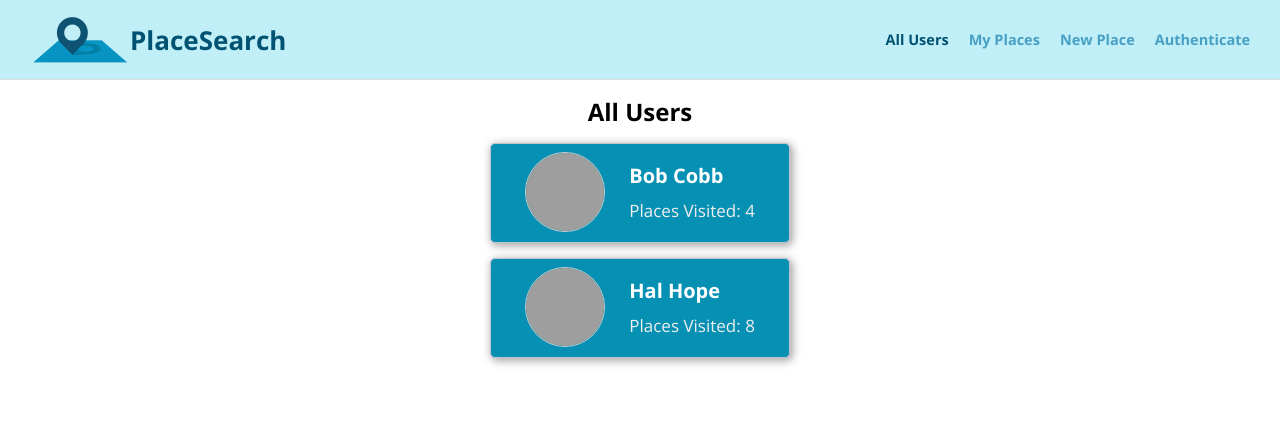
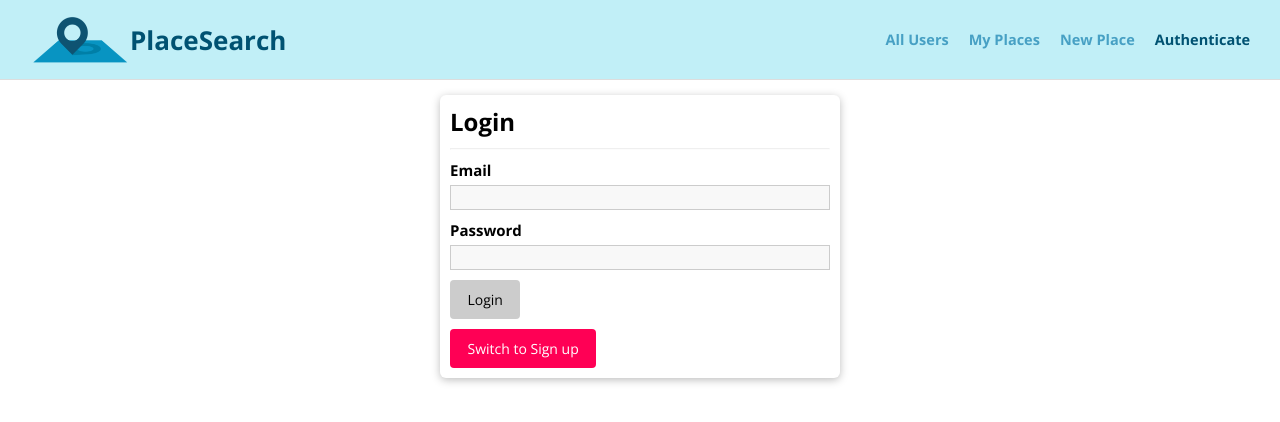
Before and after one commit to robert-laws/practice-june-2020-mern-app, a React (Create React App) app in the folder client/: page /auth in a window 1280 px wide. Before the commit this address led to /. Shown: the top 422 px of the page. Built offline with nearby package versions, Linux system fonts and the light colour scheme; grey boxes are pictures that could not be loaded; the HTML template or start-up script is replaced by a standard one.

Commit message:
add signup features to Auth page

```diff
--- a/client/src/App.js
+++ b/client/src/App.js
@@ -11,6 +11,7 @@ import Users from './user/pages/Users';
 import UserPlaces from './places/pages/UserPlaces';
 import NewPlace from './places/pages/NewPlace';
 import UpdatePlace from './places/pages/UpdatePlace';
+import Auth from './user/pages/Auth';
 
 import './App.scss';
 
@@ -32,6 +33,9 @@ function App() {
           <Route path='/places/:placeId'>
             <UpdatePlace />
           </Route>
+          <Route path='/auth'>
+            <Auth />
+          </Route>
           <Redirect to='/' />
         </Switch>
       </main>
--- a/client/src/sass/shared/_form.scss
+++ b/client/src/sass/shared/_form.scss
@@ -38,6 +38,11 @@
   border-radius: 6px;
   background: white;
   font-size: 1.5rem;
+
+  hr {
+    margin: 1rem 0;
+    opacity: 0.15;
+  }
 
   button {
     margin: 0;
--- a/client/src/shared/components/FormElements/Button.js
+++ b/client/src/shared/components/FormElements/Button.js
@@ -23,6 +23,7 @@ const Button = (props) => {
       className='button'
       onClick={props.onClick}
       disabled={props.disabled}
+      style={props.style}
     >
       {props.children}
     </button>
--- a/client/src/shared/hooks/form-hook.js
+++ b/client/src/shared/hooks/form-hook.js
@@ -5,6 +5,9 @@ const formReducer = (state, action) => {
     case 'INPUT_CHANGE':
       let formIsValid = true;
       for (const id in state.inputs) {
+        if (!state.inputs[id]) {
+          continue;
+        }
         if (id === action.id) {
           formIsValid = formIsValid && action.isValid;
         } else {
--- /dev/null
+++ b/client/src/user/pages/Auth.js
@@ -0,0 +1,110 @@
+import React, { useState } from 'react';
+
+import Input from '../../shared/components/FormElements/Input';
+import Button from '../../shared/components/FormElements/Button';
+
+import {
+  VALIDATOR_EMAIL,
+  VALIDATOR_MINLENGTH,
+  VALIDATOR_REQUIRE,
+} from '../../shared/util/validators';
+
+import { useForm } from '../../shared/hooks/form-hook';
+
+const Auth = () => {
+  const [isLoginMode, setIsLoginMode] = useState(true);
+  const [formState, inputHandler, setFormData] = useForm(
+    {
+      email: {
+        value: '',
+        isValid: false,
+      },
+      password: {
+        value: '',
+        isValid: false,
+      },
+    },
+    false
+  );
+
+  const handleSubmit = (event) => {
+    event.preventDefault();
+    console.log(formState.inputs);
+  };
+
+  const switchModeHandler = () => {
+    if (!isLoginMode) {
+      setFormData(
+        {
+          ...formState.inputs,
+          name: undefined,
+        },
+        formState.inputs.email.isValid && formState.inputs.password.isValid
+      );
+    } else {
+      setFormData(
+        {
+          ...formState.inputs,
+          name: {
+            value: '',
+            isValid: false,
+          },
+        },
+        false
+      );
+    }
+    setIsLoginMode((prevMode) => !prevMode);
+  };
+
+  return (
+    <div className='place-form'>
+      <form onSubmit={handleSubmit}>
+        <h2>Login</h2>
+        <hr />
+        {!isLoginMode && (
+          <Input
+            element='input'
+            id='name'
+            type='text'
+            label='Your Name'
+            validators={[VALIDATOR_REQUIRE()]}
+            errorText='Please enter a name'
+            onInput={inputHandler}
+          />
+        )}
+        <Input
+          id='email'
+          element='input'
+          type='email'
+          label='Email'
+          validators={[VALIDATOR_EMAIL()]}
+          errorText='Please enter a valid email.'
+          onInput={inputHandler}
+        />
+        <Input
+          id='password'
+          element='input'
+          type='password'
+          label='Password'
+          validators={[VALIDATOR_MINLENGTH(4)]}
+          errorText='Please enter a valid password (at least 4 characters).'
+          onInput={inputHandler}
+        />
+        <Button type='submit' disabled={!formState.isValid}>
+          {isLoginMode ? 'Login' : 'Sign up'}
+        </Button>
+      </form>
+      {isLoginMode ? (
+        <Button style={{ marginTop: '1rem' }} onClick={switchModeHandler}>
+          Switch to Sign up
+        </Button>
+      ) : (
+        <Button style={{ marginTop: '1rem' }} onClick={switchModeHandler}>
+          Switch to Login
+        </Button>
+      )}
+    </div>
+  );
+};
+
+export default Auth;
```
